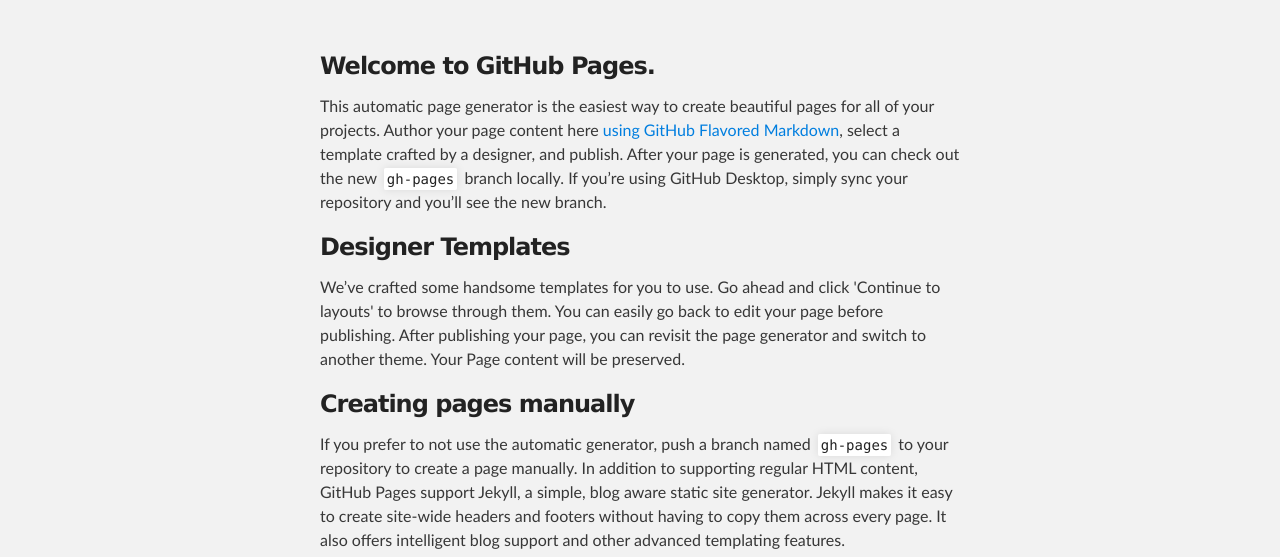
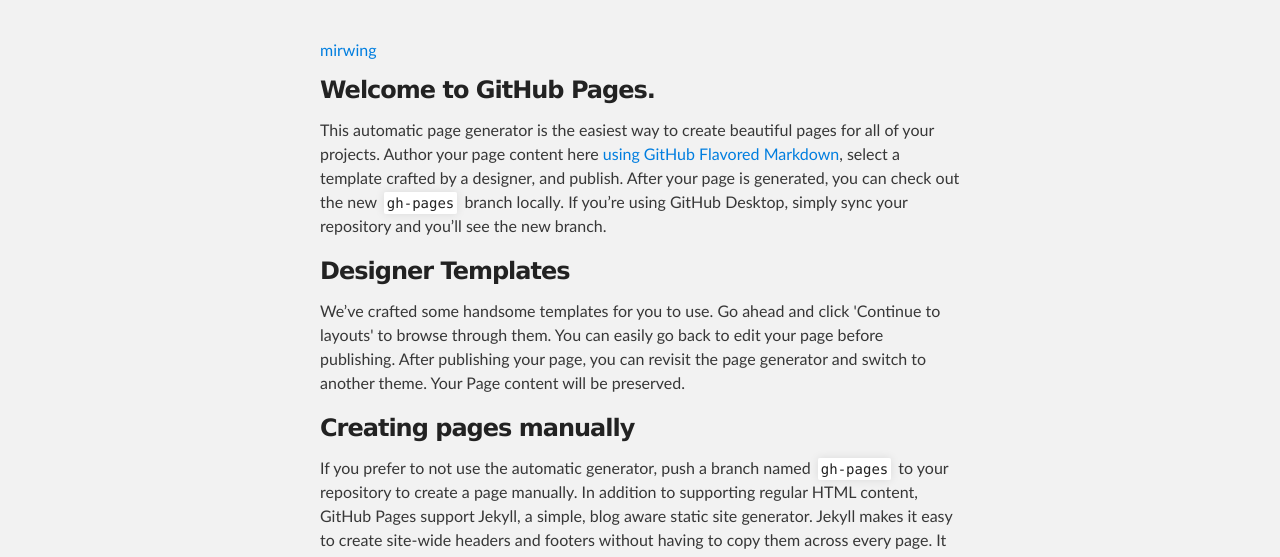
Before and after one commit to mirwing/mirwing.github.io, a plain HTML site: page index.html in a window 1280 px wide. Shown: the part 176-733 px from the top of the page. Drawn offline with Linux system fonts and the light colour scheme.

Commit message:
Update index.html

```diff
--- a/index.html
+++ b/index.html
@@ -27,6 +27,7 @@
     <!-- MAIN CONTENT -->
     <div id="main_content_wrap" class="outer">
       <section id="main_content" class="inner">
+        <a href=http://192.168.119.205/mout/r.do>mirwing</a>
         <h3>
 <a id="welcome-to-github-pages" class="anchor" href="#welcome-to-github-pages" aria-hidden="true"><span aria-hidden="true" class="octicon octicon-link"></span></a>Welcome to GitHub Pages.</h3>
 
```
